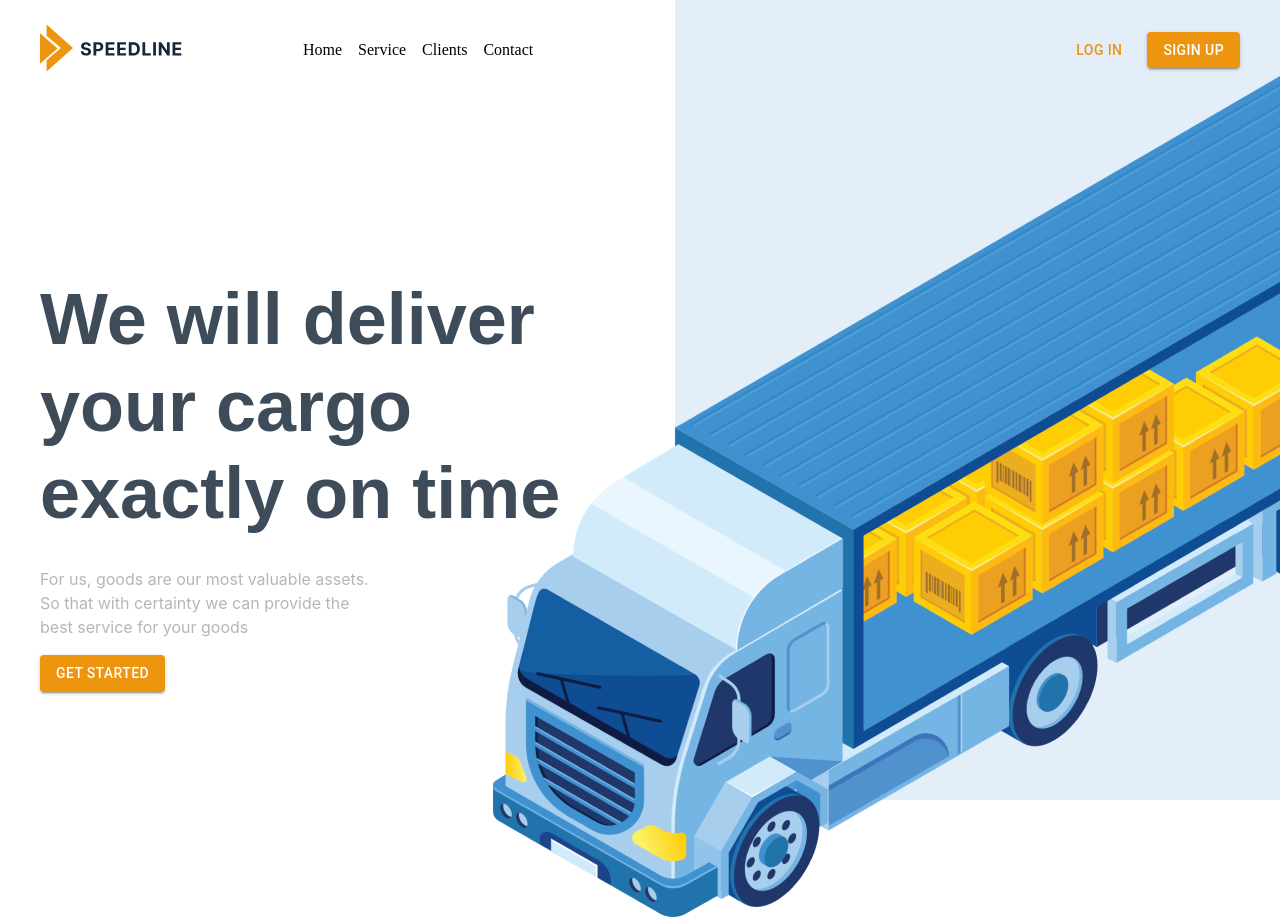
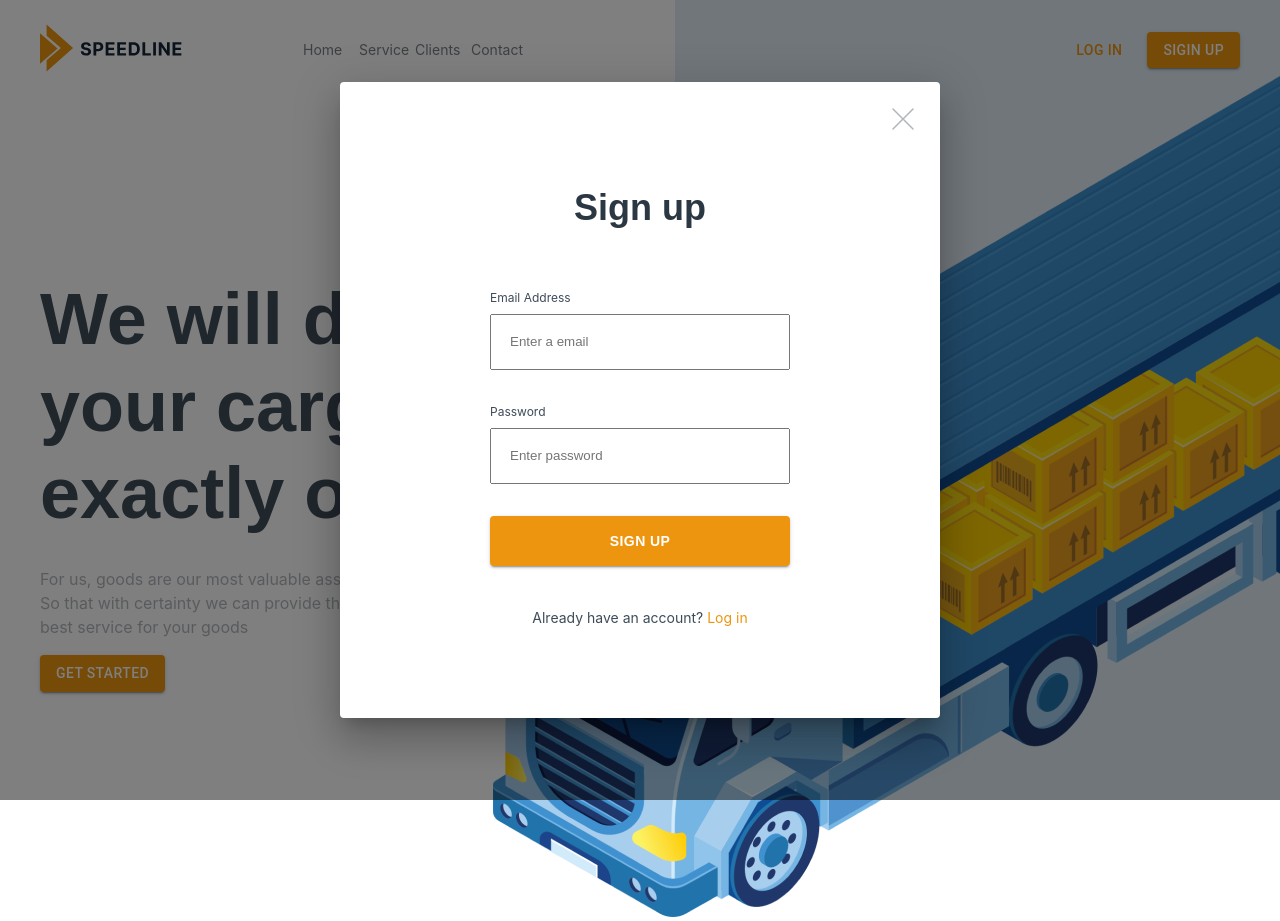
Before and after one commit to alepavlenko/testproj, a React (Create React App) app: page / in a window 1280 px wide. Both pictures are taken after a click on the button "LOG IN". Built offline with nearby package versions, Linux system fonts and the light colour scheme.

Commit message:
add modal UI

```diff
--- a/package.json
+++ b/package.json
@@ -9,10 +9,13 @@
     "@testing-library/jest-dom": "^5.16.4",
     "@testing-library/react": "^13.3.0",
     "@testing-library/user-event": "^13.5.0",
+    "formik": "^2.2.9",
     "react": "^18.2.0",
     "react-dom": "^18.2.0",
+    "react-hook-form": "^7.34.0",
     "react-scripts": "5.0.1",
-    "web-vitals": "^2.1.4"
+    "web-vitals": "^2.1.4",
+    "yup": "^0.32.11"
   },
   "scripts": {
     "start": "react-scripts start",
--- a/src/components/Common/MyButton/MyButton.jsx
+++ b/src/components/Common/MyButton/MyButton.jsx
@@ -2,10 +2,11 @@ import React from 'react';
 
 import {Button} from "@mui/material";
 
-const MyButton = ({variant, value}) => {
+const MyButton = ({variant, value, setOpen}) => {
+    const handleOpen = () => setOpen(true);
     return (
         <div>
-            <Button variant={variant}>{value}</Button>
+            <Button onClick={handleOpen} variant={variant}>{value}</Button>
         </div>
     );
 };
--- /dev/null
+++ b/src/components/Common/MyModal/MyModal.jsx
@@ -0,0 +1,93 @@
+import React from 'react';
+
+import {ButtonStyled, DialogContentStyled, DialogStyled, DialogTitleStyled, FormStyled} from "./MyModal.styled";
+import * as Yup from 'yup';
+import {useFormik} from 'formik';
+
+import style from './MyModal.module.css'
+
+const SignupSchema = Yup.object().shape({
+    password: Yup.string()
+        .min(2, 'Too Short!')
+        .max(50, 'Too Long!')
+        .required('Required'),
+    email: Yup.string()
+        .email('Invalid email')
+        .required('Required'),
+
+});
+
+const MyModal = ({open, handleClose, value}) => {
+    const formik = useFormik({
+        initialValues: {
+            password: '',
+            email: '',
+        },
+        validationSchema: SignupSchema,
+        onSubmit: values => {
+            alert(JSON.stringify(values, null, 2));
+        },
+    });
+
+    console.log(formik.errors)
+
+    return (
+        <DialogStyled
+            open={open}
+            onClose={handleClose}
+        >
+            <DialogTitleStyled id="alert-dialog-title">
+                <div className={style.wrapDivBut}>
+                    <button className={style.wrapClose} onClick={handleClose}>
+                        <svg width="22" height="22" viewBox="0 0 22 22" fill="none" xmlns="http://www.w3.org/2000/svg">
+                            <path fill-rule="evenodd" clip-rule="evenodd"
+                                  d="M1.53033 0.46967C1.23744 0.176777 0.762563 0.176777 0.46967 0.46967C0.176777 0.762563 0.176777 1.23744 0.46967 1.53033L9.93934 11L0.469671 20.4697C0.176777 20.7626 0.176777 21.2374 0.469671 21.5303C0.762564 21.8232 1.23744 21.8232 1.53033 21.5303L11 12.0607L20.4697 21.5303C20.7626 21.8232 21.2374 21.8232 21.5303 21.5303C21.8232 21.2374 21.8232 20.7626 21.5303 20.4697L12.0607 11L21.5303 1.53033C21.8232 1.23744 21.8232 0.762563 21.5303 0.46967C21.2374 0.176777 20.7626 0.176777 20.4697 0.46967L11 9.93934L1.53033 0.46967Z"
+                                  fill="#3E4C59" fill-opacity="0.4"/>
+                        </svg>
+                    </button>
+                </div>
+            </DialogTitleStyled>
+            <DialogContentStyled>
+                <h1>{value}</h1>
+                <FormStyled onSubmit={formik.handleSubmit}>
+                    <div className={style.wrapInput}>
+                        <label htmlFor="email">Email Address</label>
+                        <input
+                            placeholder='Enter a email'
+                            id="email"
+                            name="email"
+                            type="text"
+                            onChange={formik.handleChange}
+                            value={formik.values.email}
+                        />
+                        {formik.errors.email && formik.touched.email ? (
+                            <div className={style.wrapError}>{formik.errors.email}</div>
+                        ) : null}
+                    </div>
+                    <div className={style.wrapInput}>
+                        <label htmlFor="password">Password</label>
+                        <input
+                            placeholder='Enter password'
+                            id="password"
+                            name="password"
+                            type="password"
+                            onChange={formik.handleChange}
+                            value={formik.values.password}
+                        />
+                        {formik.errors.password && formik.touched.password ? (
+                            <div className={style.wrapError}>{formik.errors.password}</div>
+                        ) : null}
+                    </div>
+                    <div>
+                        <ButtonStyled type="submit" variant="contained">{value}</ButtonStyled>
+                    </div>
+                    <div className={style.wrapText}>
+                        <p>Already have an account? <a className={style.wrapLink} href="">Log in</a></p>
+                    </div>
+                </FormStyled>
+            </DialogContentStyled>
+        </DialogStyled>
+    );
+};
+
+export default MyModal;
--- /dev/null
+++ b/src/components/Common/MyModal/MyModal.module.css
@@ -0,0 +1,84 @@
+.wrapModel {
+    display: flex;
+    flex-direction: column;
+    justify-content: center;
+    align-items: center;
+}
+
+.modalWrap {
+    position: absolute;
+    top: 50%;
+    left: 50%;
+    transform: translate(-50%, -50%);
+    height: 578px;
+    width: 624px;
+    background-color: white;
+    border-radius: 3px;
+    padding: 4px;
+    display: flex;
+    align-items: center;
+    justify-content: center;
+}
+
+h1{
+    font-family: 'Inter-bold', sans-serif;
+    color: #2B3844;
+    font-style: normal;
+    font-weight: 700;
+    font-size: 36px;
+    line-height: 48px;
+}
+label{
+    font-family: 'Inter';
+    font-style: normal;
+    font-weight: 400;
+    font-size: 12px;
+    line-height: 12px;
+    color: #3E4C59;
+}
+p{
+    font-family: 'Inter';
+    font-weight: 400;
+    font-size: 14px;
+    line-height: 12px;
+    color: #3E4C59;
+}
+input{
+    margin-top: 8px;
+    padding-left: 18px;
+    height: 50px;
+    width: 276px;
+}
+
+.wrapInput{
+    margin: 32px 0 32px 0;
+}
+.wrapText{
+    display: flex;
+    justify-content: center;
+    margin: 32px 0 60px 0;
+}
+.wrapError{
+    margin-top: 5px;
+    font-family: 'Inter';
+    font-weight: 400;
+    font-size: 12px;
+    line-height: 12px;
+    color: darkred;
+}
+.wrapClose{
+    margin: 0;
+    padding: 0;
+    background-color: white;
+    border: none;
+    outline: none;
+}
+.wrapDivBut{
+  display: flex;
+    justify-content: right;
+}
+.wrapLink{
+    outline: none;
+    color: #EE950F;
+    text-decoration: none;
+}
--- /dev/null
+++ b/src/components/Common/MyModal/MyModal.styled.js
@@ -0,0 +1,37 @@
+import {styled} from '@mui/material/styles'
+
+import {Button, Dialog, DialogContent, DialogTitle} from '@mui/material'
+
+export const DialogStyled = styled(Dialog)(({theme}) => ({
+    '& .MuiDialog-paper': {
+        p: 4,
+        width: 624,
+
+    }
+
+}))
+
+export const FormStyled = styled('form')(({theme}) => ({
+    width: 300
+}))
+
+export const DialogContentStyled = styled(DialogContent)(({theme}) => ({
+    display: 'flex',
+    flexDirection: 'column',
+    alignItems: 'center',
+}))
+
+export const DialogTitleStyled = styled(DialogTitle)(({theme}) => ({
+    padding: 26,
+}))
+
+export const ButtonStyled = styled(Button)(({theme}) => ({
+    fontFamily: '"Inter-semibold", sans-serif',
+    fontWeight: 600,
+    fontSize: 14,
+    lineHeight: 14,
+    color: "#FFFFFF",
+    width: 300,
+    height: 50,
+
+}))
--- /dev/null
+++ b/src/components/Common/MyModal/index.js
@@ -0,0 +1 @@
+export * from './MyModal'
--- a/src/components/MainPage/NavBar/BarItem/BarItem.jsx
+++ b/src/components/MainPage/NavBar/BarItem/BarItem.jsx
@@ -7,7 +7,7 @@ const BarItem = () => {
     return (
         <>
             <div className={styles.storageItem}>
-                {arrayBar.map((temp) => <div className="styles.baritem">{temp}</div>)}
+                {arrayBar.map((temp) => <div className={styles.baritem}>{temp}</div>)}
             </div>
             <div className={styles.baritemBuffer}></div>
         </>
--- a/src/components/MainPage/NavBar/BarItem/BarItem.module.css
+++ b/src/components/MainPage/NavBar/BarItem/BarItem.module.css
@@ -1,8 +1,3 @@
-@font-face {
-    font-family: 'Inter', sans-serif;
-    src: url("/src/assets/fonts/Inter-Regular.ttf") format("ttf");
-}
-
 
 .baritem{
     width: 40px;
--- a/src/components/MainPage/NavBar/LoginGroup/LoginGroup.jsx
+++ b/src/components/MainPage/NavBar/LoginGroup/LoginGroup.jsx
@@ -1,14 +1,20 @@
-import React from 'react';
+import React, {useState} from 'react';
 
 import MyButton from "../../../Common/MyButton/MyButton";
 
 import style from './LoginGroup.module.css'
+import MyModal from "../../../Common/MyModal/MyModal";
+
 
 const LoginGroup = () => {
+    const [open, setOpen] = useState(false)
+    const handleClose = () =>  setOpen(false);
+
     return (
         <div className={style.button}>
-            <MyButton variant="text" value="Log in" />
-            <MyButton variant="contained" value="Sigin up" />
+            <MyButton variant="text" value="Log in" setOpen={setOpen}/>
+            <MyButton variant="contained" value="Sigin up" setOpen={setOpen}/>
+            <MyModal open={open} handleClose={handleClose} value="Sign up" />
         </div>
     );
 };
--- a/src/components/MainPage/NavBar/NavBar.module.css
+++ b/src/components/MainPage/NavBar/NavBar.module.css
@@ -1,5 +1,5 @@
 .wrapperNav{
-    margin-top: 24px;
+    padding-top: 24px;
     justify-content: space-between;
     display: flex;
     z-index: 10;
--- a/src/index.css
+++ b/src/index.css
@@ -8,6 +8,11 @@
   src: url("/src/assets/fonts/Inter-Bold.ttf") format("ttf");
 }
 
+@font-face {
+  font-family: 'Inter-semibold', sans-serif;
+  src: url("/src/assets/fonts/Inter-semibold.ttf") format("ttf");
+}
+
 body {
   margin: 0;
 }
```
Also changed, not shown: 1 other file (tests, documents, lock files or other folders).
